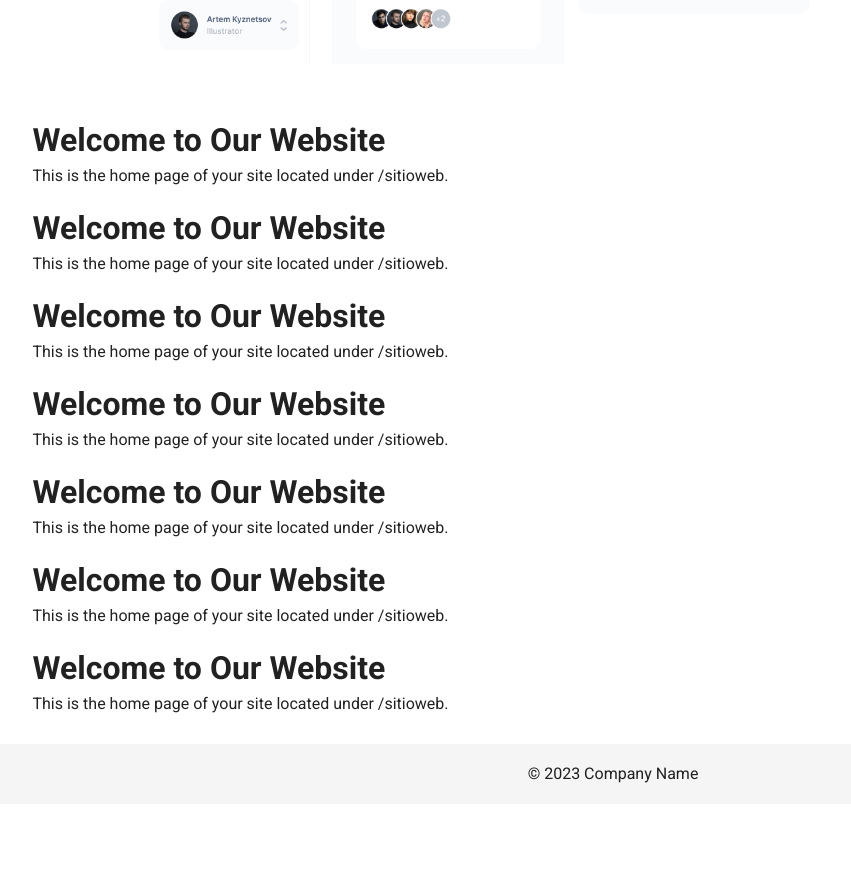
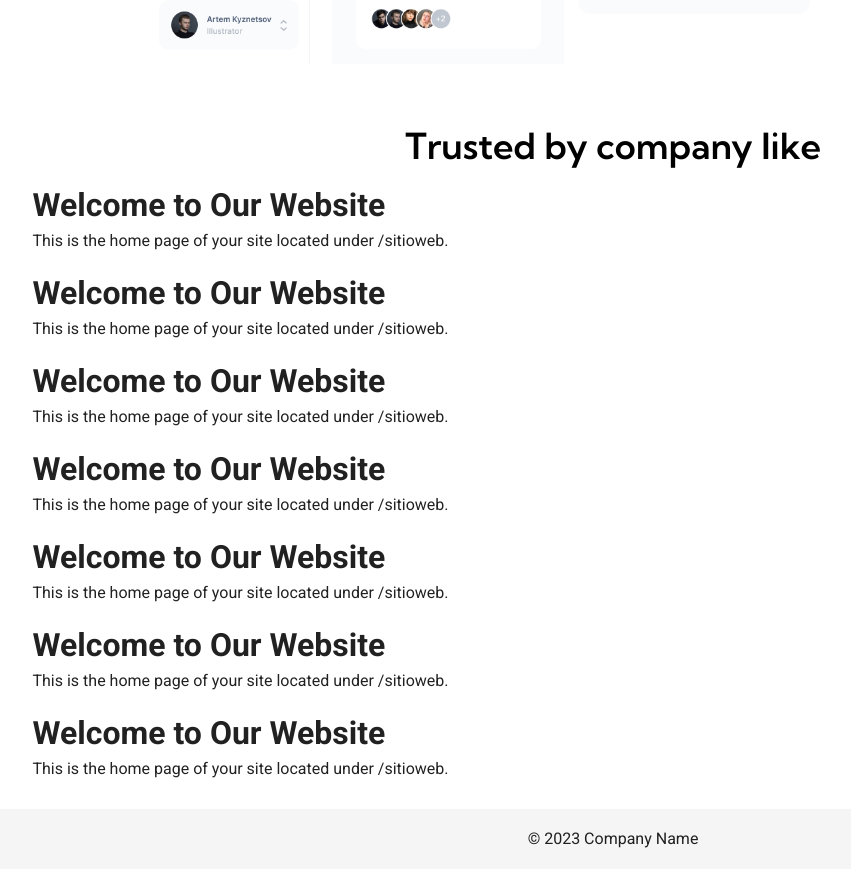
Before and after one commit to CORONILLA273/front-proyecto-lenguajes, a Nuxt app: page /sitioweb in a window 1280 px wide. Shown: the part 1020-1889 px from the top of the page, without its empty margins (27-878 px from the left). Before the commit the page ends 1824 px from the top, so only its background shows below. Built offline with nearby package versions, Linux system fonts and the light colour scheme.

Commit message:
Updates main screen

```diff
--- a/nuxt.config.js
+++ b/nuxt.config.js
@@ -19,7 +19,8 @@ export default {
     ],
     link: [
       { rel: 'icon', type: 'image/x-icon', href: '/favicon.ico' },
-      { rel: 'stylesheet', href: 'https://fonts.googleapis.com/css2?family=Karla:wght@400&display=swap' }
+      { rel: 'stylesheet', href: 'https://fonts.googleapis.com/css2?family=Karla:wght@400&display=swap' },
+      { rel: 'stylesheet', href: 'https://fonts.googleapis.com/css2?family=Kumbh+Sans:wght@600&display=swap' }
     ]
   },
 
--- a/pages/sitioweb/index.vue
+++ b/pages/sitioweb/index.vue
@@ -68,6 +68,10 @@
           <!-- Nueva imagen agregada aquí -->
           <img src="~/assets/Fotoq.png" alt="Descripción de la imagen" class="image-below-button">
         </div>
+      </div>
+
+      <div class="trusted-by">
+        Trusted by company like
       </div>
 
       <!-- Additional content -->
@@ -229,4 +233,17 @@
   margin: 20px auto; /* Margen superior e inferior de 20px, centrado horizontalmente */
   border-radius: 10px; /* Curvatura de 10px en las esquinas */
 }
+
+.trusted-by {
+  font-family: 'Kumbh Sans', sans-serif;
+  font-size: 36px;
+  font-weight: 600;
+  line-height: 44.65px;
+  text-align: center;
+  color: #000000; /* Ajusta según el color de fondo */
+  margin-top: 20px;
+  position: relative;
+  z-index: 2; /* Asegura que esté sobre cualquier fondo o imagen */
+}
+
 </style>
```
Also changed, not shown: assets/logo2.png (added), assets/logo3.png (added).
